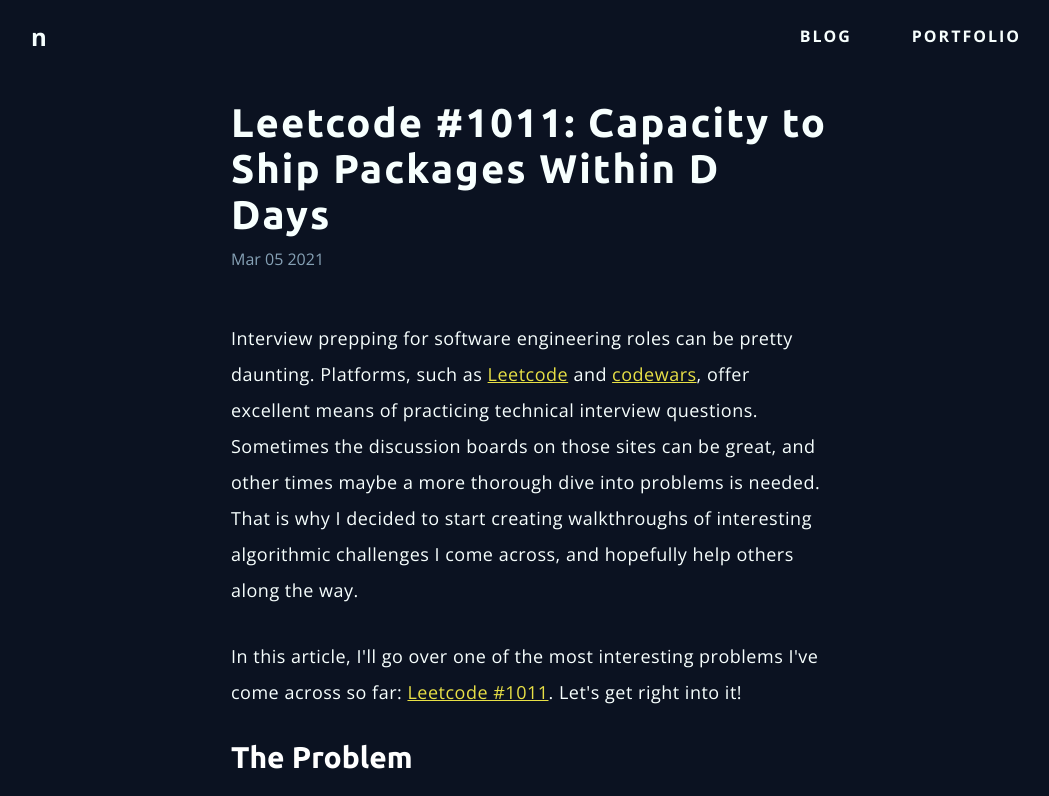
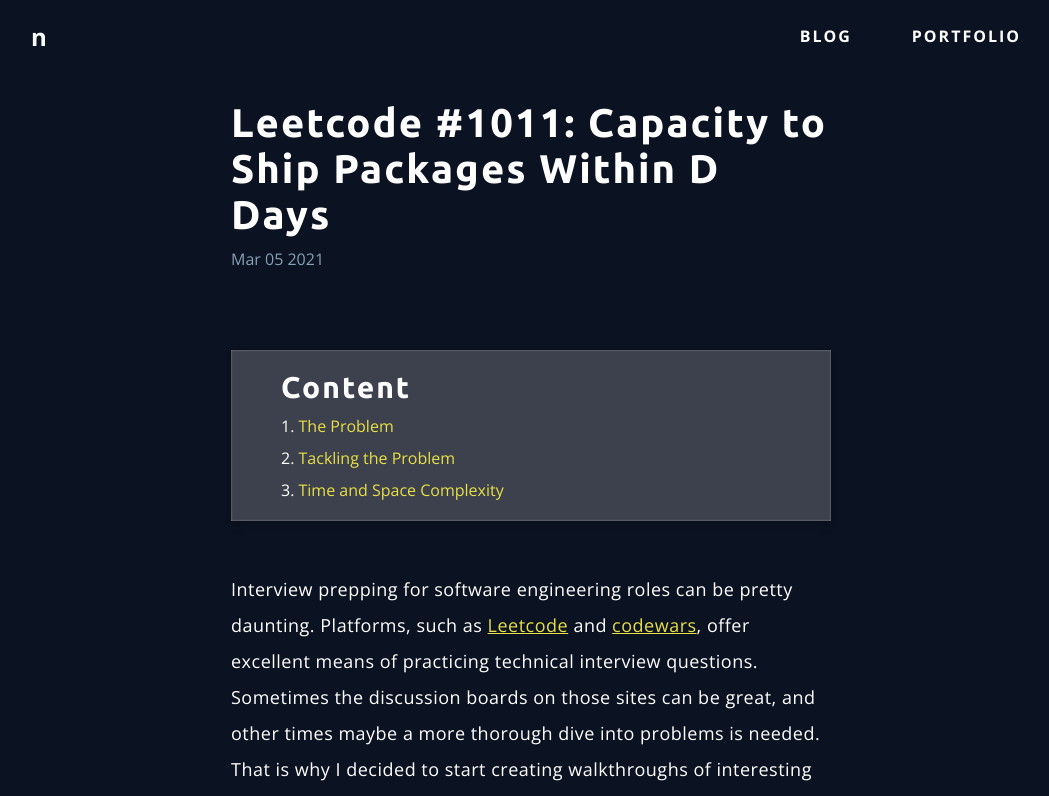
Before and after one commit to namnguyen21/namnguyen, a Next.js app: page /blog/leetcode-1011-capacity-to-ship-packages-within-d-days in a window 1280 px wide. Shown: the top 796 px of the page, without its empty margins (109-1158 px from the left). Built offline with nearby package versions, Linux system fonts and the light colour scheme.

Commit message:
table of contents

```diff
--- a/package.json
+++ b/package.json
@@ -18,6 +18,7 @@
     "react-dom": "17.0.1",
     "react-icons": "^4.1.0",
     "react-lazyload": "^3.1.0",
+    "react-scroll": "^1.8.2",
     "resolve-url-loader": "^3.1.2",
     "styled-components": "^5.2.1"
   },
--- a/pages/_app.js
+++ b/pages/_app.js
@@ -5,7 +5,7 @@ const THEME = {
   colors: {
     paper: "#0b1221",
     link: "#e8e046",
-    text: "#f7fffe",
+    text: "#ffffff",
     heading: "#FFFFFF",
     textSecondary: "#86a1b5",
   },
--- a/pages/blog/[slug].js
+++ b/pages/blog/[slug].js
@@ -6,9 +6,11 @@ import marked from "marked";
 import styled from "styled-components";
 import Prism from "prismjs";
 import { useEffect } from "react";
+import { Link } from "react-scroll";
 
 import Layout from "../../components/Layout";
 import Section from "../../components/Section";
+import { H2 } from "../../components/Type";
 
 const StyledSection = styled(Section)`
   width: 600px;
@@ -34,6 +36,33 @@ const Header = styled.div`
   margin-bottom: 50px;
 `;
 
+const TableOfContents = styled.section`
+  width: 100%;
+  margin: 0 auto 50px;
+  background-color: rgba(255, 255, 255, 0.2);
+  box-shadow: 0 6px 8px rgb(0 0 0 / 10%), 0 0 5px rgb(0 0 0 / 20%),
+    inset 0 0 2px rgb(255 255 255 / 50%);
+  margin-top: 30px;
+  padding: 20px 50px;
+`;
+
+const ContentList = styled.ol`
+  margin-top: 10px;
+  width: 100%;
+  list-style-position: inside;
+  li {
+    color: ${(props) => props.theme.colors.text};
+    cursor: pointer;
+    &:not(:last-child) {
+      margin-bottom: 10px;
+    }
+  }
+`;
+
+const StyledAnchor = styled(Link)`
+  color: ${(props) => props.theme.colors.link};
+`;
+
 const Content = styled.article`
   color: ${(props) => props.theme.colors.text};
 
@@ -49,12 +78,12 @@ const Content = styled.article`
     font-family: ${(props) => props.theme.font.heading};
   }
   a {
-    color: ${props => props.theme.colors.link};
+    color: ${(props) => props.theme.colors.link};
     text-decoration: underline;
     cursor: pointer;
 
     &:hover {
-      color: ${props => props.theme.colors.textSecondary};
+      color: ${(props) => props.theme.colors.textSecondary};
     }
   }
 
@@ -92,7 +121,8 @@ const Content = styled.article`
     > *:not(:last-child) {
       margin-bottom: 10px;
     }
-    p, li {
+    p,
+    li {
       font-size: 18px;
       font-weight: 400;
       line-height: 2;
@@ -328,6 +358,18 @@ export default function Post({ htmlString, data }) {
             <h1>{data.title}</h1>
             <p>{parseDate(data.date)}</p>
           </Header>
+          <TableOfContents>
+            <H2 color="text">Content</H2>
+            <ContentList>
+              {data["table of contents"].map((link) => (
+                <li>
+                  <StyledAnchor to={`${link.id}`} smooth="true">
+                    {link.display}
+                  </StyledAnchor>
+                </li>
+              ))}
+            </ContentList>
+          </TableOfContents>
           <Content dangerouslySetInnerHTML={{ __html: htmlString }}></Content>
         </StyledSection>
       </Layout>
@@ -363,7 +405,7 @@ export const getStaticProps = async (context) => {
 
   // make date json
   parsedMarkdown.data.date = parsedMarkdown.data.date.toString();
-
+  console.log(parsedMarkdown.data["table of contents"]);
   return {
     props: {
       htmlString,
--- a/public/admin/config.yml
+++ b/public/admin/config.yml
@@ -30,3 +30,9 @@ collections:
         fields:
           - { label: "Display", name: "display", widget: "string" }
           - { label: "ID", name: "id", widget: "string" }
+          - label: "Subheadings"
+            name: "subheadings"
+            widget: "list"
+            fields:
+              - { label: "Subheading", name: "subheading", widget: "string" }
+              - { label: "ID", name: "id", widget: "string" }
```
Also changed, not shown: 1 other file (tests, documents, lock files or other folders).
